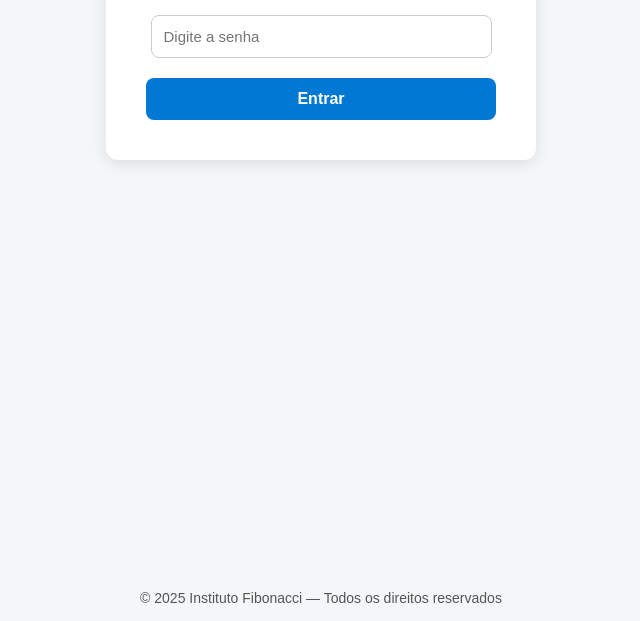
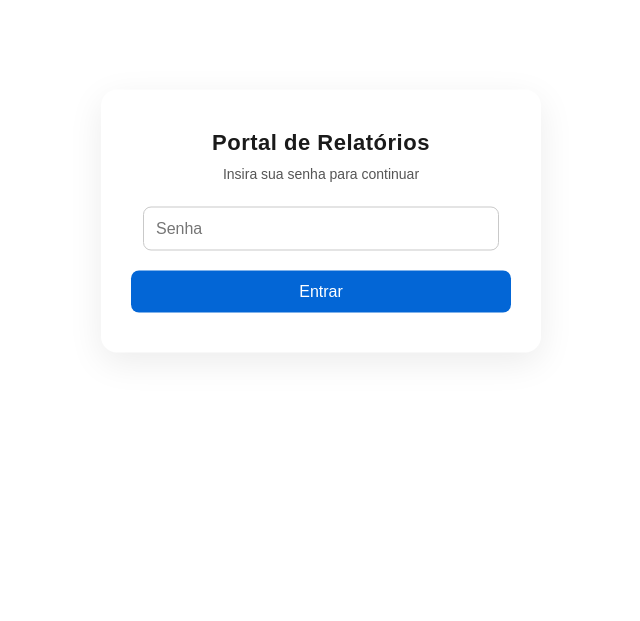
Before and after one commit to Instituto-Fibonacci/rx-setor-bancario, a plain HTML site: page index.html in a window 1280 px wide. Shown: the part 179-800 px from the top of the page, without its empty margins (319-959 px from the left). Drawn offline with Linux system fonts and the light colour scheme.

Commit message:
Update index.html

```diff
--- a/index.html
+++ b/index.html
@@ -1,120 +1,119 @@
 <!DOCTYPE html>
-<html lang="pt-BR">
+<html lang="pt-br">
 <head>
     <meta charset="UTF-8">
-    <title>Acesso ao Relatório</title>
     <meta name="viewport" content="width=device-width, initial-scale=1.0">
+    <title>Relatório</title>
 
     <style>
         body {
+            margin: 0;
+            padding: 0;
+            background: linear-gradient(135deg, #e6ecf5, #f7f9fc);
             font-family: Arial, sans-serif;
-            background-color: #f4f6f8;
-            margin: 0;
-            display: flex;
-            flex-direction: column;
-            min-height: 100vh;
         }
 
-        h2 {
-            margin-bottom: 20px;
-            font-weight: 600;
-            font-size: 22px;
+        /* Tela de Login */
+        #login {
+            position: absolute;
+            top: 50%;
+            left: 50%;
+            transform: translate(-50%, -50%);
+            background: white;
+            width: 380px;
+            padding: 40px 30px;
+            border-radius: 16px;
+            box-shadow: 0 10px 35px rgba(0,0,0,0.08);
+            text-align: center;
         }
 
-        .container {
-            margin-top: 80px;
-            padding: 40px;
-            background: white;
-            border-radius: 12px;
-            box-shadow: 0 4px 15px rgba(0,0,0,0.1);
-            width: 350px;
-            text-align: center;
-            align-self: center;
+        .titulo {
+            font-size: 22px;
+            font-weight: bold;
+            color: #1a1a1a;
+            letter-spacing: 0.5px;
+            margin-bottom: 10px;
         }
 
-        input {
-            width: 90%;
+        .sub {
+            font-size: 14px;
+            color: #555;
+            margin-bottom: 25px;
+        }
+
+        input[type="password"] {
+            width: calc(100% - 24px);
             padding: 12px;
-            margin-top: 10px;
-            border: 1px solid #ccc;
+            border: 1px solid #c9c9c9;
             border-radius: 8px;
-            font-size: 15px;
+            font-size: 16px;
+            transition: 0.3s;
+            box-sizing: border-box;
+        }
+
+        input[type="password"]:focus {
+            border-color: #0366d6;
+            outline: none;
+            box-shadow: 0 0 5px rgba(3,102,214,0.3);
         }
 
         button {
             margin-top: 20px;
             width: 100%;
             padding: 12px;
-            background-color: #0078d4;
+            background: #0366d6;
             color: white;
             border: none;
             border-radius: 8px;
             cursor: pointer;
             font-size: 16px;
-            font-weight: bold;
+            transition: 0.3s;
         }
 
         button:hover {
-            background-color: #005fa3;
+            background: #024fa8;
         }
 
-        footer {
-            margin-top: auto;
-            padding: 15px 0;
-            text-align: center;
-            font-size: 14px;
-            color: #555;
-            width: 100%;
-        }
-
-        /* Área do dashboard (fullscreen visual) */
-        #dashboard {
+        /* Relatório ocupando tela inteira */
+        #report {
             display: none;
-            width: 100vw;
-            height: 100vh;
-            margin: 0;
-            padding: 0;
-        }
-
-        #dashboard iframe {
+            position: fixed;
+            top: 0;
+            left: 0;
             width: 100vw;
             height: 100vh;
             border: none;
         }
     </style>
-
 </head>
 <body>
 
-    <!-- Tela de login -->
-    <div class="container" id="loginBox">
-        <h2>Acesso ao Relatório</h2>
-        <input type="password" id="password" placeholder="Digite a senha">
+<div id="login">
+    <div class="titulo">Portal de Relatórios</div>
+    <div class="sub">Insira sua senha para continuar</div>
+
+    <input type="password" id="senha" placeholder="Senha">
     <button onclick="verificarSenha()">Entrar</button>
 </div>
 
-    <!-- Dashboard -->
-    <div id="dashboard">
+<!-- Relatório Power BI -->
 <iframe
-            title="Dashboard RX do Setor Bancário de São Paulo"
-            src="https://app.powerbi.com/view?r=eyJrIjoiNGNhOTcxNmMtNzI0Yy00Njc0LTljZTgtNmUwODFiYWJiZGI4IiwidCI6ImIzZmQ1NzY3LTI2YTYtNGMzYy1hZmY1LTViNjQ0NGE2YmY2NCJ9"
-            allowFullScreen="true">
-        </iframe>
-    </div>
-
-    <!-- Rodapé (visível apenas no login) -->
-    <footer id="footer">
-        © 2025 Instituto Fibonacci — Todos os direitos reservados
-    </footer>
+    id="report"
+    src=""
+    allowFullScreen="true"></iframe>
 
 <script>
     function verificarSenha() {
-            const senha = document.getElementById("password").value;
+        const senhaDigitada = document.getElementById("senha").value;
+        const senhaCorreta = "powerbi123";
 
-            if (senha === "powerbi123") {
-                document.getElementById("loginBox").style.display = "none";
-                document.getElementById("dashboard").style.display = "block";
-                document.getElementById("footer").style.display = "none";
+        if (senhaDigitada === senhaCorreta) {
+            document.getElementById("login").style.display = "none";
+
+            document.getElementById("report").src =
+                "https://app.powerbi.com/view?r=eyJrIjoiNGNhOTcxNmMtNzI0Yy00Njc0LTljZTgtNmUwODFiYWJiZGI4IiwidCI6ImIzZmQ1NzY3LTI2YTYtNGMzYy1hZmY1LTViNjQ0NGE2YmY2NCJ9";
+
+            document.getElementById("report").style.display = "block";
         } else {
             alert("Senha incorreta.");
         }
```
Lines whose indentation alone changed are shown as unchanged.
